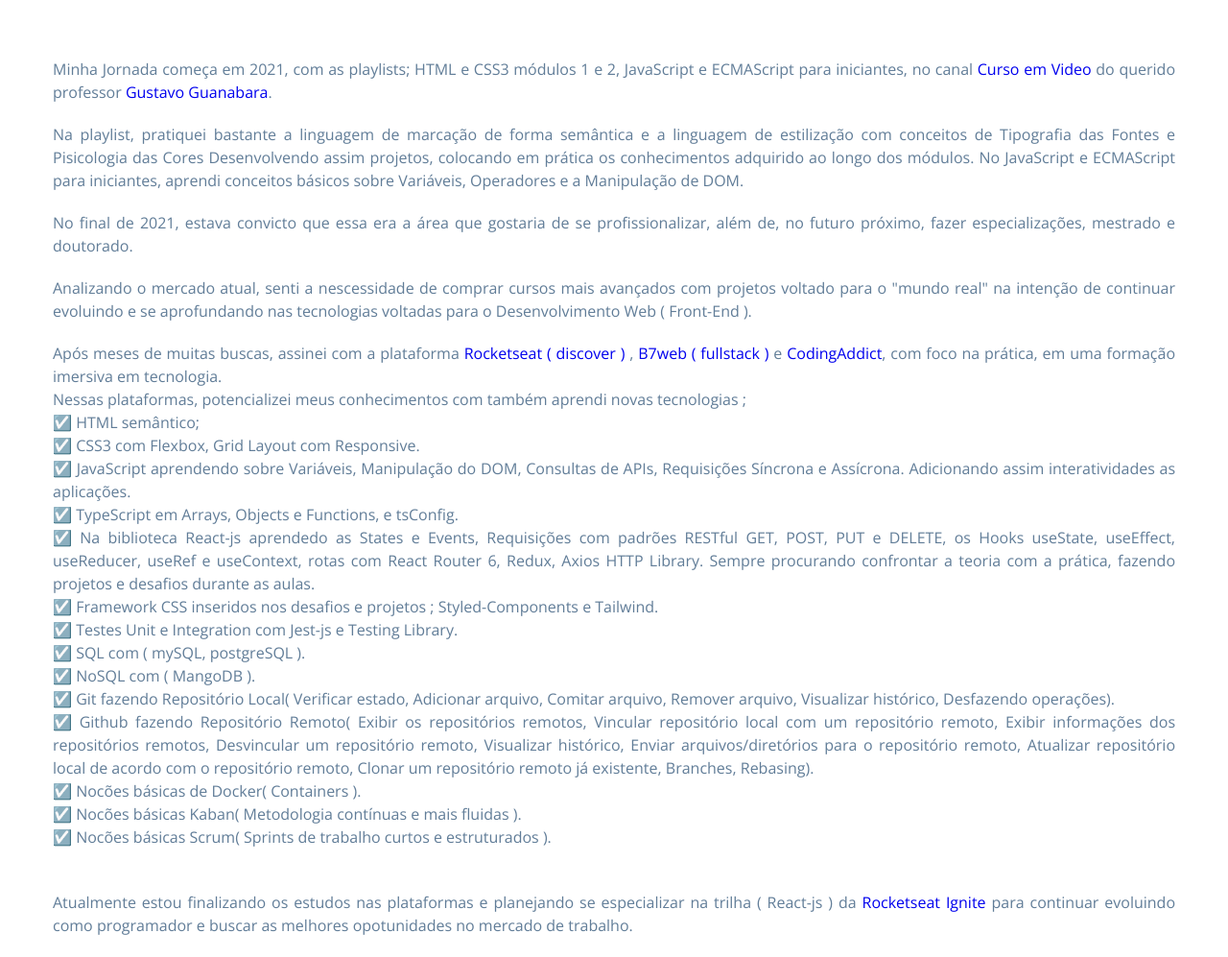
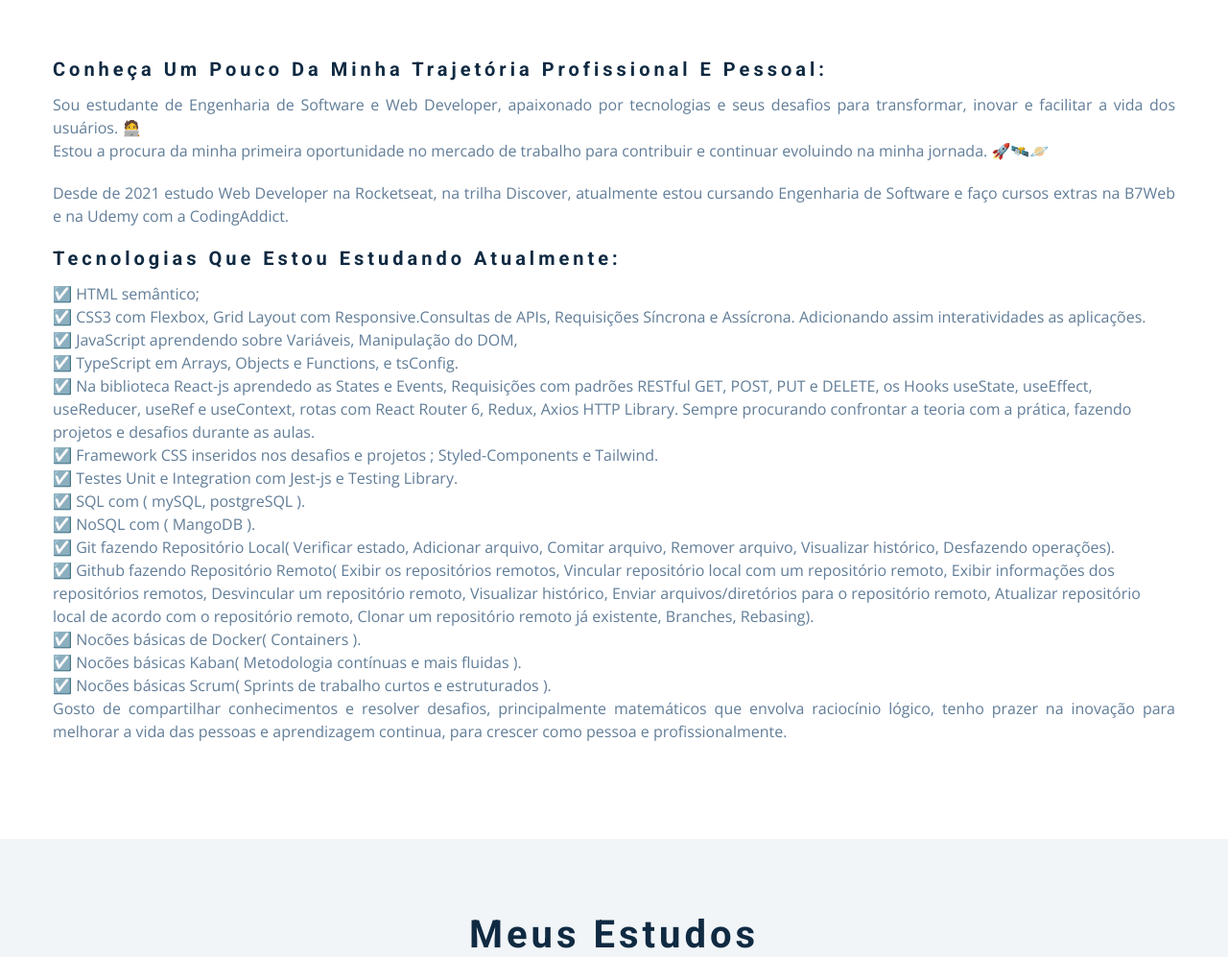
Before and after one commit to alisson-aguiars2k/portifolio, a plain HTML site: page index.html in a window 1280 px wide. Shown: the part 940-1937 px from the top of the page at 96% size. Drawn offline with nearby package versions, Linux system fonts and the light colour scheme.

Commit message:
Atualizando o campo sobre minha jornada.

```diff
--- a/css/styles.css
+++ b/css/styles.css
@@ -69,6 +69,7 @@ body {
 }
 ul {
   list-style-type: none;
+  color: var(--clr-grey-5);
 }
 a {
   text-decoration: none;
--- a/index.html
+++ b/index.html
@@ -128,7 +128,7 @@
         <article class="hero-info">
           <div class="underline"></div>
           <h1>Olá, Prazer, Alisson Aguiar</h1>
-          <h4>Desenvolvimento Web( Estudante )</h4>
+          <h4>Engenharia de Software(Cursando) & Desenvolvedor Web</h4>
           <a href="contact.html" class="btn hero-btn">Contrate-me</a>
           <!-- social icons -->
           <ul class="social-icons hero-icons">
@@ -191,120 +191,52 @@
             <div class="underline"></div>
           </div>
           <!--end of section title -->
-          <p>
-            Minha Jornada começa em 2021, com as playlists; HTML e CSS3 módulos
-            1 e 2, JavaScript e ECMAScript para iniciantes, no canal
-            <a
-              href="https://www.youtube.com/c/CursoemV%C3%ADdeo/playlists"
-              target="_blank"
-              >Curso em Video</a
-            >
-            do querido professor
-            <a
-              href="https://www.instagram.com/gustavoguanabara/"
-              target="_blank"
-              >Gustavo Guanabara</a
-            >.
-          </p>
+            <h5>Conheça um pouco da minha trajetória profissional e pessoal:</h5>
 
-          <p>
-            Na playlist, pratiquei bastante a linguagem de marcação de forma
-            semântica e a linguagem de estilização com conceitos de Tipografia
-            das Fontes e Pisicologia das Cores Desenvolvendo assim projetos,
-            colocando em prática os conhecimentos adquirido ao longo dos
-            módulos. No JavaScript e ECMAScript para iniciantes, aprendi
-            conceitos básicos sobre Variáveis, Operadores e a Manipulação de
-            DOM.
-          </p>
+            <p>Sou estudante de Engenharia de Software e Web Developer, apaixonado por tecnologias e seus desafios para transformar, inovar e facilitar a vida dos usuários. 🧑‍💻
+            <br>
+            Estou a procura da minha primeira oportunidade no mercado de trabalho para contribuir e continuar evoluindo na minha jornada. 🚀🛰️🪐</p>
 
-          <p>
-            No final de 2021, estava convicto que essa era a área que gostaria
-            de se profissionalizar, além de, no futuro próximo, fazer
-            especializações, mestrado e doutorado.
-          </p>
+            <p>Desde de 2021 estudo Web Developer na Rocketseat, na trilha Discover, atualmente estou cursando Engenharia de Software e faço cursos extras na B7Web e na Udemy com a CodingAddict.</p>
 
-          <p>
-            Analizando o mercado atual, senti a nescessidade de comprar cursos
-            mais avançados com projetos voltado para o "mundo real" na intenção
-            de continuar evoluindo e se aprofundando nas tecnologias voltadas
-            para o Desenvolvimento Web ( Front-End ).
-          </p>
+            <h5>Tecnologias que estou estudando atualmente:</h5>
 
-          <p>
-            Após meses de muitas buscas, assinei com a plataforma
-            <a href="https://www.rocketseat.com.br/discover" target="_blank"
-              >Rocketseat ( discover )</a
-            >
-            ,
-            <a
-              href="https://b7web.com.br/fullstack/?gclid=Cj0KCQiAsdKbBhDHARIsANJ6-jfn4j5TXiQRDYl6FjJoQRKfgvWnPNbRY4mh-pO7FSaWGowX1zEaFSUaAqRiEALw_wcB&ref=I24108426I"
-              target="_blank"
-              >B7web ( fullstack )</a
-            >
-            e
-            <a href="https://www.johnsmilga.com/" target="_blank"
-              >CodingAddict</a
-            >, com foco na prática, em uma formação imersiva em tecnologia.
-            <br />
-            Nessas plataformas, potencializei meus conhecimentos com também
-            aprendi novas tecnologias ;
-            <br />
-            ☑️ HTML semântico;
-            <br />
-            ☑️ CSS3 com Flexbox, Grid Layout com Responsive.
-            <br />
-            ☑️ JavaScript aprendendo sobre Variáveis, Manipulação do DOM,
-            Consultas de APIs, Requisições Síncrona e Assícrona. Adicionando
+            <ul>
+              <li>☑️ HTML semântico;</li>
+              <li>☑️ CSS3 com Flexbox, Grid Layout com Responsive.Consultas de APIs, Requisições Síncrona e Assícrona. Adicionando
               assim interatividades as aplicações.
-            <br />
-            ☑️ TypeScript em Arrays, Objects e Functions, e tsConfig.
-            <br />
-            ☑️ Na biblioteca React-js aprendedo as States e Events, Requisições
+              </li>
+              <li>☑️ JavaScript aprendendo sobre Variáveis, Manipulação do DOM,</li>
+              <li>☑️ TypeScript em Arrays, Objects e Functions, e tsConfig.</li>
+              <li>☑️ Na biblioteca React-js aprendedo as States e Events, Requisições
               com padrões RESTful GET, POST, PUT e DELETE, os Hooks useState,
               useEffect, useReducer, useRef e useContext, rotas com React Router
               6, Redux, Axios HTTP Library. Sempre procurando confrontar a teoria
-            com a prática, fazendo projetos e desafios durante as aulas.
-            <br />
-            ☑️ Framework CSS inseridos nos desafios e projetos ;
-            Styled-Components e Tailwind.
-            <br />
-            ☑️ Testes Unit e Integration com Jest-js e Testing Library.
-            <br />
-            ☑️ SQL com ( mySQL, postgreSQL ).
-            <br />
-            ☑️ NoSQL com ( MangoDB ).
-            <br />
-            ☑️ Git fazendo Repositório Local( Verificar estado, Adicionar
+              com a prática, fazendo projetos e desafios durante as aulas.</li>
+              <li>☑️ Framework CSS inseridos nos desafios e projetos ;
+              Styled-Components e Tailwind.</li>
+              <li>☑️ Testes Unit e Integration com Jest-js e Testing Library.</li>
+              <li>☑️ SQL com ( mySQL, postgreSQL ).</li>
+              <li>☑️ NoSQL com ( MangoDB ).</li>
+              <li>☑️ Git fazendo Repositório Local( Verificar estado, Adicionar
               arquivo, Comitar arquivo, Remover arquivo, Visualizar histórico,
-            Desfazendo operações).
-            <br />
-            ☑️ Github fazendo Repositório Remoto( Exibir os repositórios
+              Desfazendo operações).</li>
+              <li> ☑️ Github fazendo Repositório Remoto( Exibir os repositórios
               remotos, Vincular repositório local com um repositório remoto,
               Exibir informações dos repositórios remotos, Desvincular um
               repositório remoto, Visualizar histórico, Enviar arquivos/diretórios
               para o repositório remoto, Atualizar repositório local de acordo com
               o repositório remoto, Clonar um repositório remoto já existente,
-            Branches, Rebasing).
-            <br />
-            ☑️ Nocões básicas de Docker( Containers ).
-            <br />
-            ☑️ Nocões básicas Kaban( Metodologia contínuas e mais fluidas ).
-            <br />
-            ☑️ Nocões básicas Scrum( Sprints de trabalho curtos e estruturados
-            ).
-          </p>
-          <br />
+              Branches, Rebasing).</li>
+              <li> ☑️ Nocões básicas de Docker( Containers ).</li>
+              <li>☑️ Nocões básicas Kaban( Metodologia contínuas e mais fluidas ).</li>
+              <li>☑️ Nocões básicas Scrum( Sprints de trabalho curtos e estruturados
+              ).</li>
+            </ul>
 
-          <p>
-            Atualmente estou finalizando os estudos nas plataformas e planejando
-            se especializar na trilha ( React-js ) da
-            <a
-              href="https://lp.rocketseat.com.br/ignite?utm_source=site_rocketseat&utm_medium=tabs_programas&utm_campaign=redirecionameto&utm_term=organic&utm_content=button&_gl=1*v71riq*_ga*MjExNjIyNDIzNC4xNjMzODE4Mzc0*_ga_74RKNGM8RL*MTY2ODYxMjQxNS45LjEuMTY2ODYxMzAwMi41OC4wLjA."
-              >Rocketseat Ignite</a
-            >
-            para continuar evoluindo como programador e buscar as melhores
-            opotunidades no mercado de trabalho.
-          </p>
+
+            <p>Gosto de compartilhar conhecimentos e resolver desafios, principalmente matemáticos que envolva raciocínio lógico, tenho prazer na inovação para melhorar a vida das pessoas e aprendizagem continua, para crescer como pessoa e profissionalmente.</p>
+
 
           <!--
           <div class="about-video">
```
Also changed, not shown: about.html (+39 -45 lines). Lines whose indentation alone changed are shown as unchanged.
